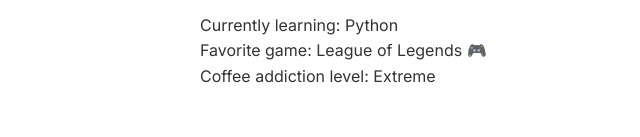
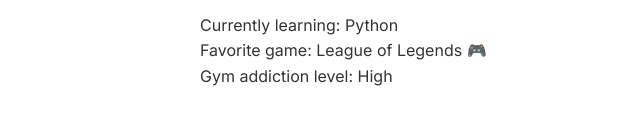
Before and after one commit to jermklee/jermklee.github.io, a plain HTML site: page index.html in a window 1280 px wide. Shown: the part 1340-1477 px from the top of the page, 456-1096 px from the left. Drawn offline with Linux system fonts and the light colour scheme.

Commit message:
Updates to footer

```diff
--- a/index.html
+++ b/index.html
@@ -240,7 +240,7 @@
                 <h3>Fun Facts</h3>
                 <p>Currently learning: Python</p>
                 <p>Favorite game: League of Legends 🎮</p>
-                <p>Coffee addiction level: Extreme</p>
+                <p>Gym addiction level: High</p>
             </div>
         </div>
     </footer>
```
